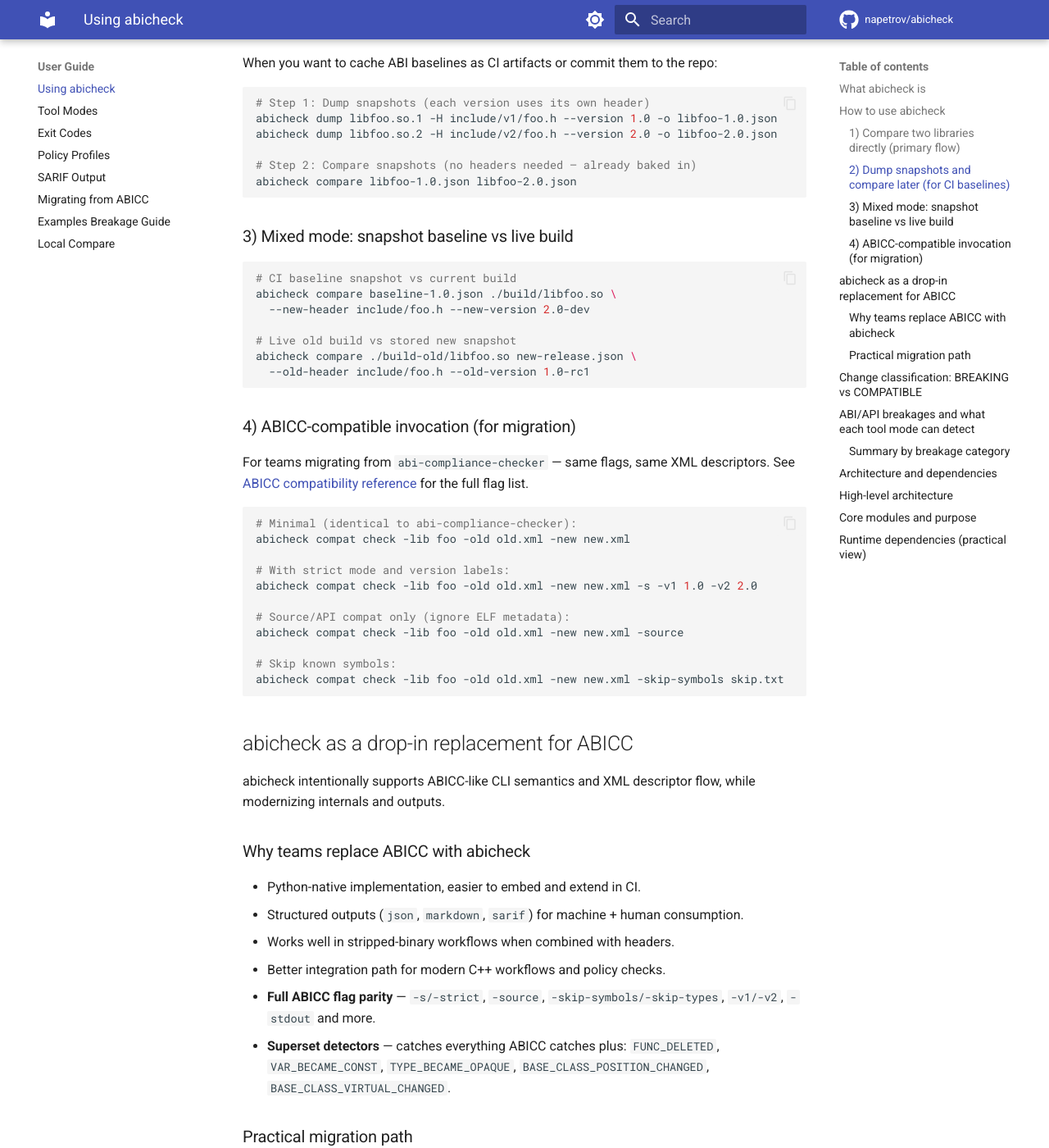
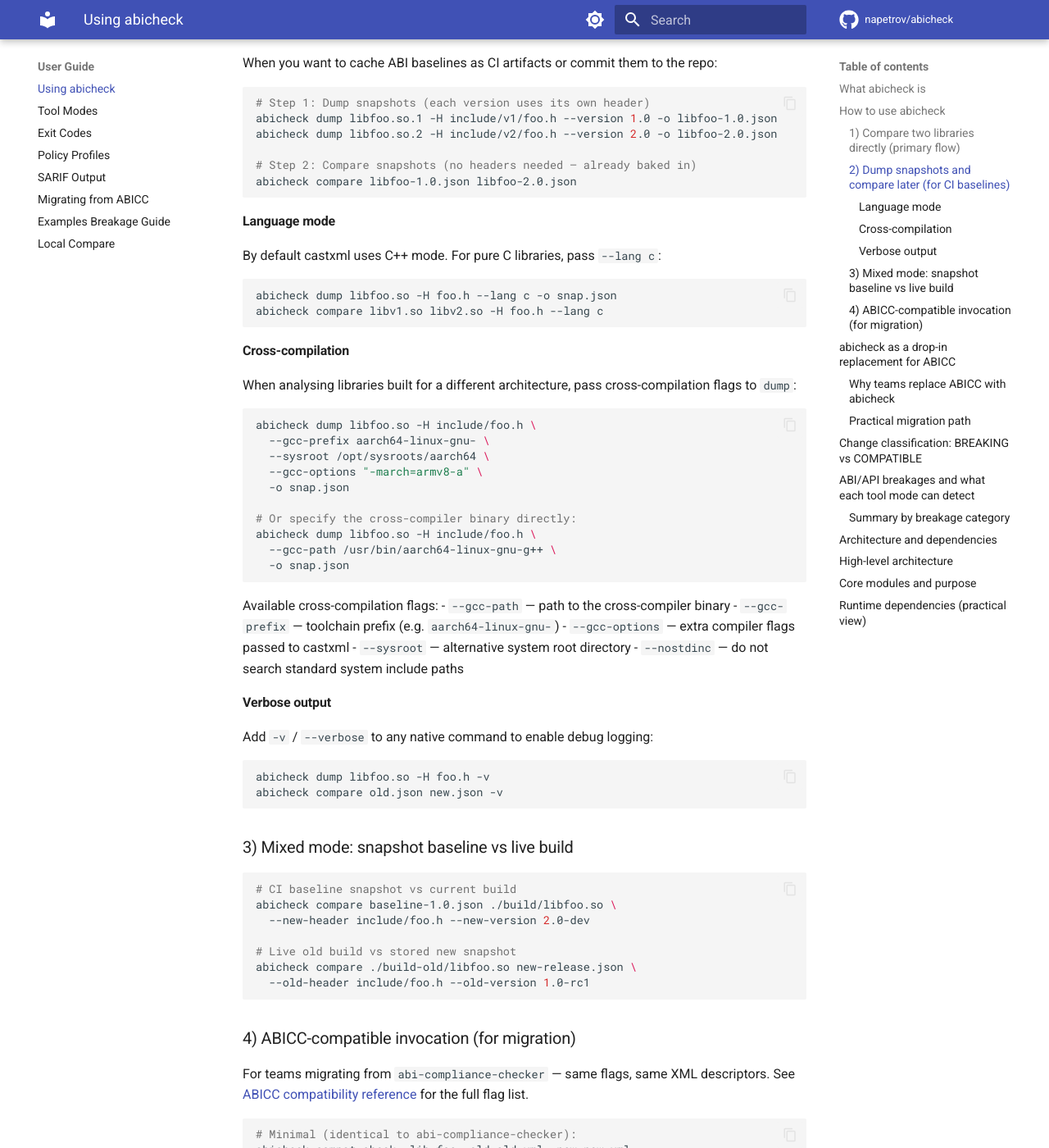
Before and after one commit to napetrov/abicheck, an MkDocs documentation site: the page built from docs/usage_and_coverage.md, in a window 1280 px wide and 1400 px high, scrolled down 1185 px. Shown: the whole window at 82% size. Built offline with MkDocs 1.6.1 and Material for MkDocs 9.7.7, drawn with Linux system fonts in a browser that asks for light colours; comment, search, counter and statistics services are not loaded; some of the changed text lies outside the part shown.

Commit message:
Add tests for new CLI features and update documentation
- Add 23 tests covering: --verbose, --lang, cross-compilation flags,
  compat group structure, compat dump CLI, -vnum override, exit codes
- Document --lang, cross-compilation, and --verbose in README,
  getting_started, usage_and_coverage
- Update CHANGELOG with unreleased changes
- Fix -o alias removal in abicc_compat.md flag reference

https://claude.ai/code/session_014vs628pCY7qZ1cVwQKjTec

````diff
--- a/docs/usage_and_coverage.md
+++ b/docs/usage_and_coverage.md
@@ -55,6 +55,49 @@ abicheck dump libfoo.so.2 -H include/v2/foo.h --version 2.0 -o libfoo-2.0.json
 
 # Step 2: Compare snapshots (no headers needed — already baked in)
 abicheck compare libfoo-1.0.json libfoo-2.0.json
+```
+
+#### Language mode
+
+By default castxml uses C++ mode. For pure C libraries, pass `--lang c`:
+
+```bash
+abicheck dump libfoo.so -H foo.h --lang c -o snap.json
+abicheck compare libv1.so libv2.so -H foo.h --lang c
+```
+
+#### Cross-compilation
+
+When analysing libraries built for a different architecture, pass cross-compilation
+flags to `dump`:
+
+```bash
+abicheck dump libfoo.so -H include/foo.h \
+  --gcc-prefix aarch64-linux-gnu- \
+  --sysroot /opt/sysroots/aarch64 \
+  --gcc-options "-march=armv8-a" \
+  -o snap.json
+
+# Or specify the cross-compiler binary directly:
+abicheck dump libfoo.so -H include/foo.h \
+  --gcc-path /usr/bin/aarch64-linux-gnu-g++ \
+  -o snap.json
+```
+
+Available cross-compilation flags:
+- `--gcc-path` — path to the cross-compiler binary
+- `--gcc-prefix` — toolchain prefix (e.g. `aarch64-linux-gnu-`)
+- `--gcc-options` — extra compiler flags passed to castxml
+- `--sysroot` — alternative system root directory
+- `--nostdinc` — do not search standard system include paths
+
+#### Verbose output
+
+Add `-v` / `--verbose` to any native command to enable debug logging:
+
+```bash
+abicheck dump libfoo.so -H foo.h -v
+abicheck compare old.json new.json -v
 ```
 
 ### 3) Mixed mode: snapshot baseline vs live build
@@ -176,10 +219,14 @@ Legend: ✅ strong support, ⚠️ partial/conditional, ❌ generally not covere
 ## High-level architecture
 
 ```text
-CLI (dump/compare/compat)
-  -> dumper (castxml AST + ELF metadata)
-  -> checker (rule-based diff + severity)
-  -> reporters (markdown/json/sarif/html)
+CLI
+  dump                         — dump ABI snapshot to JSON
+  compare                      — compare two ABI surfaces
+  compat check                 — ABICC drop-in comparison
+  compat dump                  — dump from ABICC XML descriptor
+    -> dumper (castxml AST + ELF metadata)
+    -> checker (rule-based diff + severity)
+    -> reporters (markdown/json/sarif/html)
 ```
 
 ## Core modules and purpose
````
Also changed, not shown: CHANGELOG.md (+13 -0 lines), README.md (+18 -0 lines), docs/abicc_compat.md (+2 -2 lines), docs/getting_started.md (+30 -0 lines), 1 other file.
